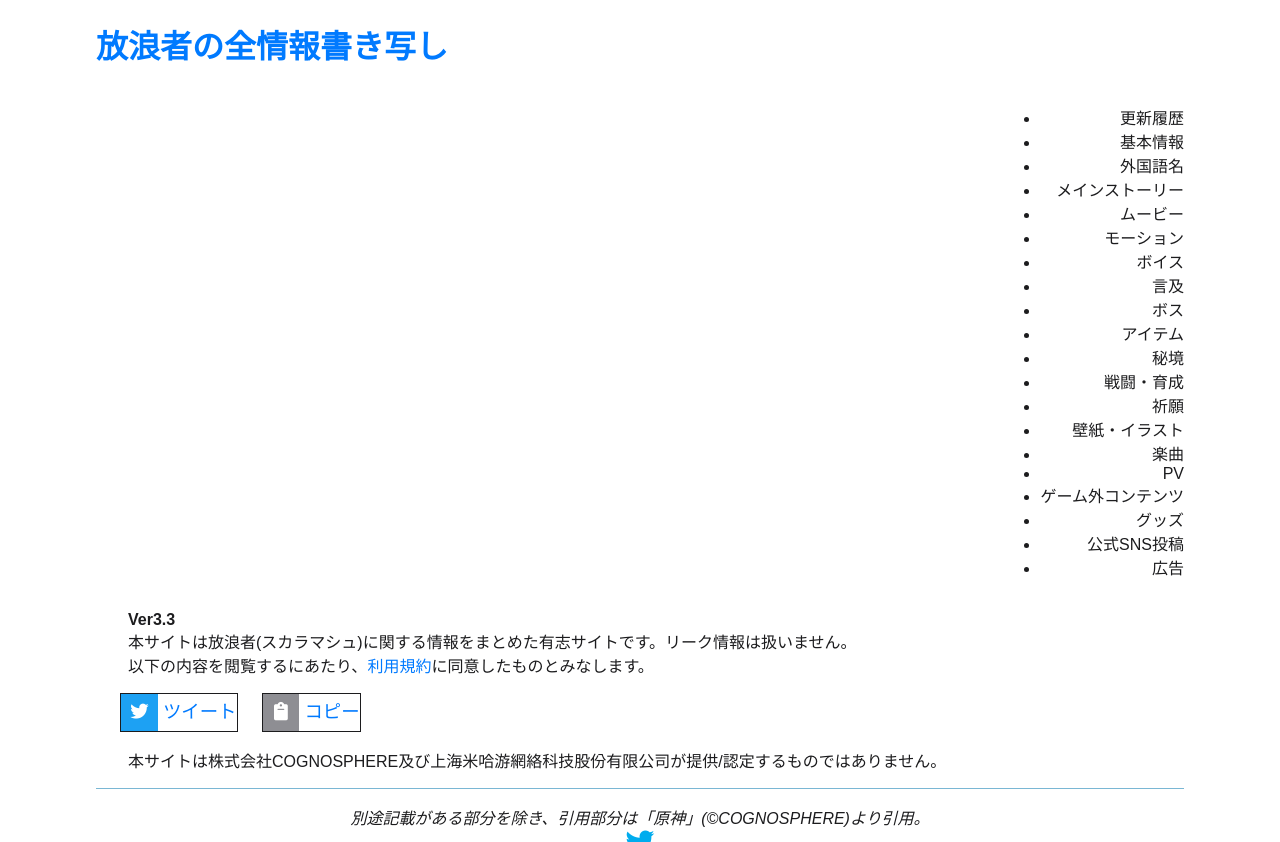
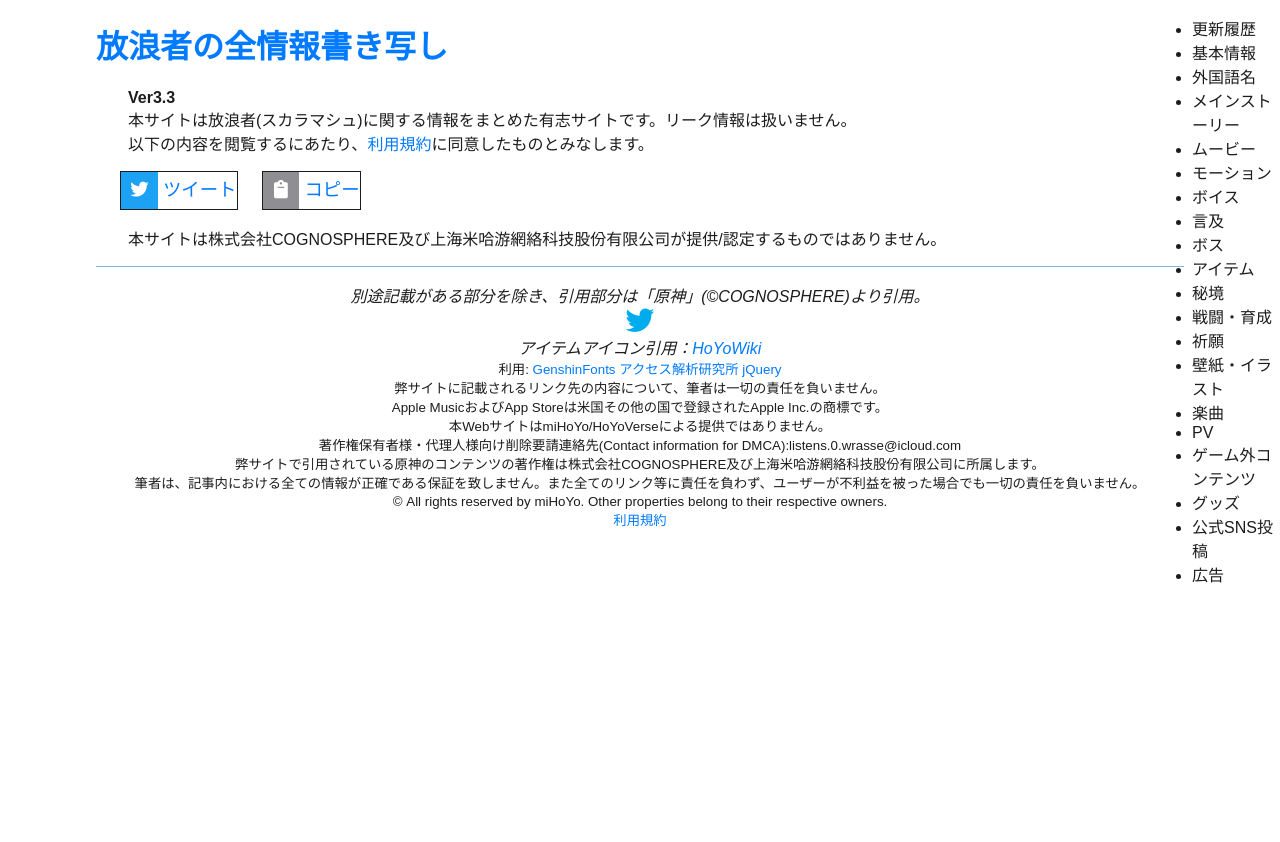
Before and after one commit to giarchive/test, a PHP site: page / in a window 1280 px wide. Shown: the top 842 px of the page. After the commit the page ends 583 px from the top, so only its background shows below. Run offline with PHP 8.4, Linux system fonts and the light colour scheme; some libraries are stand-ins or nearby versions.

Commit message:
Add files via upload

```diff
--- a/index.html
+++ b/index.html
@@ -13,9 +13,7 @@
 						</head>
 		<body lang="ja">
 <div id="header" class="not-margin-div"></div>
-<div class="menu-box not-margin-div">
-	<span id="menu"></span>
-</div>
+	<div id="menu" class="not-margin-div"></div>
 				<aside class="top-text notprint">
 						<p><b class="update-version">Ver3.3</b><br>
 						<span class="about-this-site">本サイトは放浪者(スカラマシュ)に関する情報をまとめた有志サイトです。リーク情報は扱いません。<br>
--- a/styles.css
+++ b/styles.css
@@ -236,11 +236,12 @@ body .inazumafont {
 	font-size: large;
 }
 /*メニュー*/
-.menu-box {
-	text-align: right;
-}
 #menu {
-	display: inline-block;
+	width: 10%;
+	position: fixed;
+  top: 0;
+  right: 0;
+  margin: 0;
 }
 /*トップ画像のタブ*/
 .tab-wrap {
```
